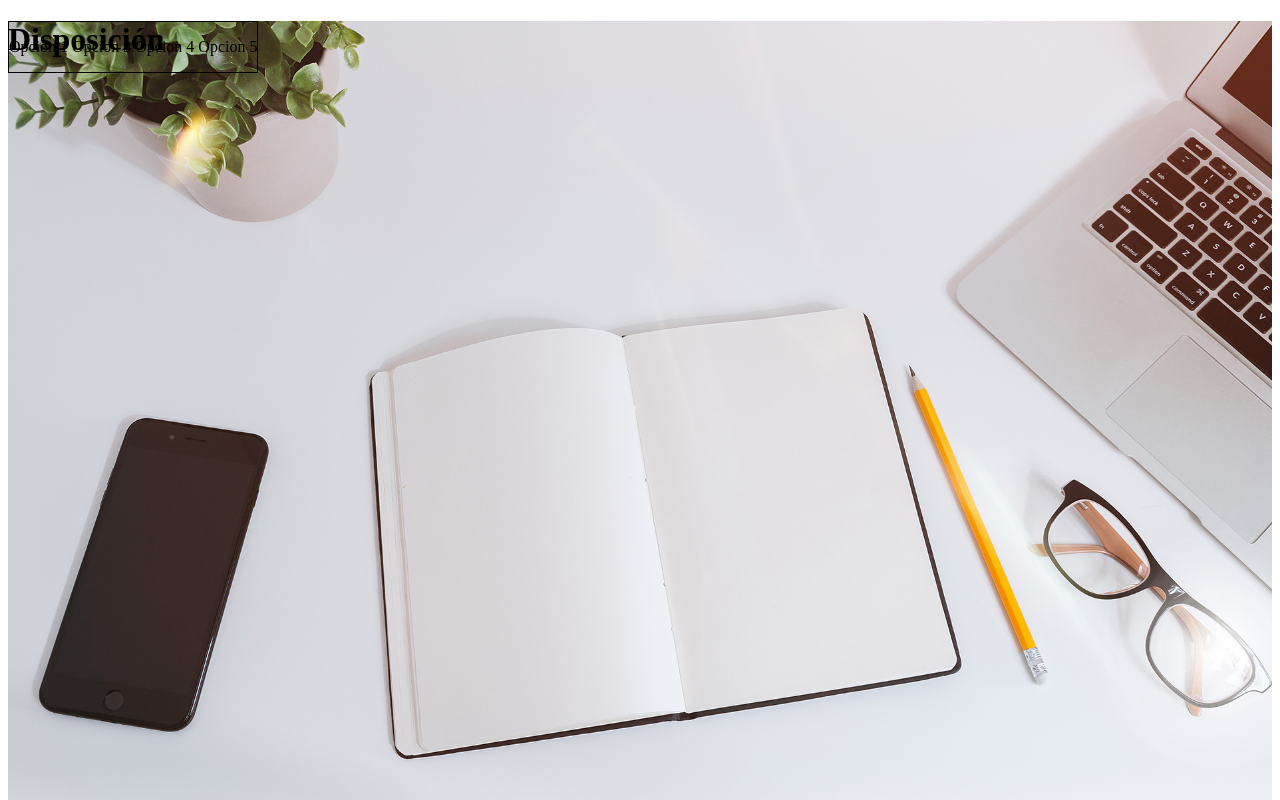
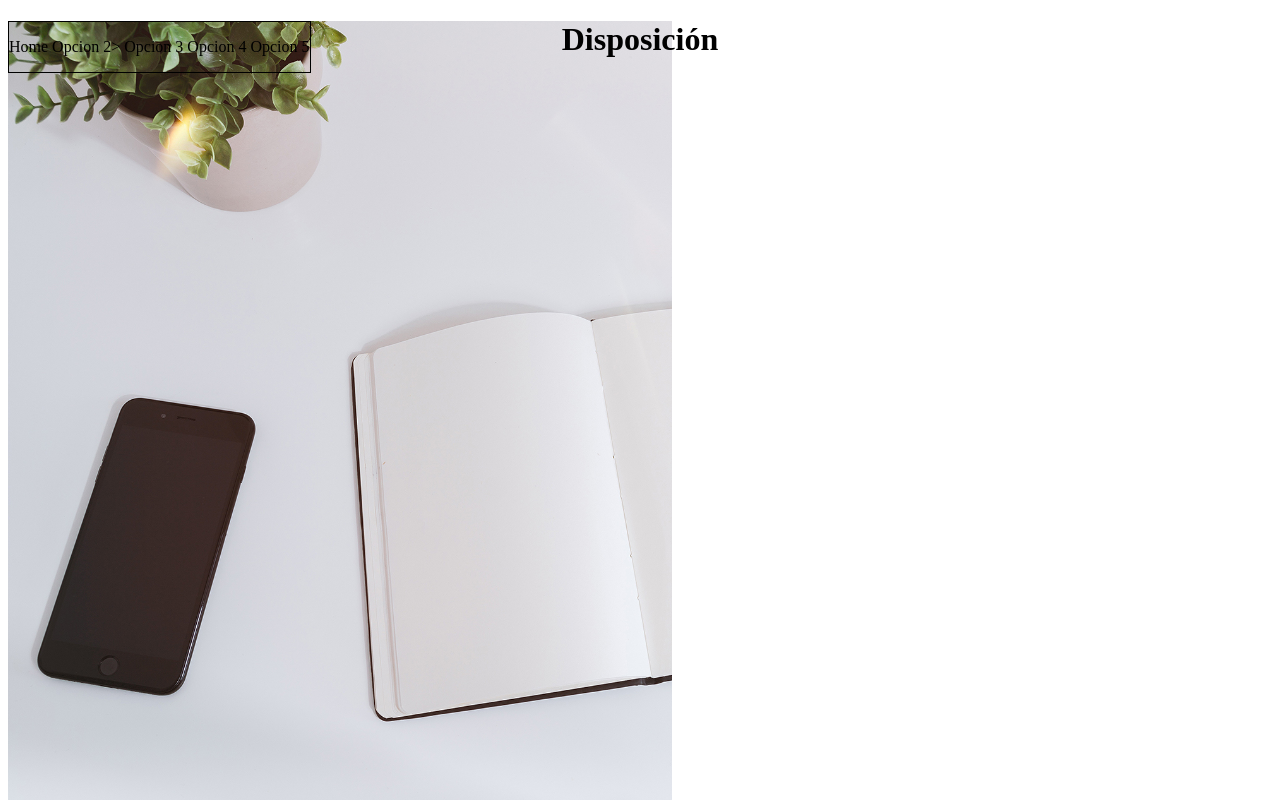
Before and after one commit to DiegoLopezSuarez/Modulo1WEB_CSS, a plain HTML site: page 10_Layout/index_10.html in a window 1280 px wide. Shown: the top 800 px of the page. Drawn offline with Linux system fonts and the light colour scheme.

Commit message:
incorporacion detalles ejercicios 11

```diff
--- a/10_Layout/CSS/styles10.css
+++ b/10_Layout/CSS/styles10.css
@@ -6,13 +6,27 @@
 }
 
 header
-{ background-image: url('../assets/home-bg.jpg');
+{   position: relative;
+    height:100vh ;
+
+}
+
+div {
+    position: absolute;
+    display: block;
+    background-image: url('../assets/home-bg.jpg');
     height: 100vh;
     background-repeat: no-repeat;
     background-size: cover;
 }
-div {
-    display: block
+
+h1
+{
+   position: relative;
+   clear: both;
+   text-align: center;
+   padding-top: 0;
+
 }
 
 nav
@@ -32,13 +46,9 @@ li
 {
     display: inline-block;
     clear: both;
-
 }
 
-h1
-{
-   position: relative;
-}
+
 main
 { overflow:auto;
     margin-left: 10%;
--- a/10_Layout/index_10.html
+++ b/10_Layout/index_10.html
@@ -16,10 +16,11 @@
 
 
     <header>
+        <div></div>
         <nav>
             <ul>
-                <li>Opcion 1</li>
-                <liOpcion 2></li>
+                <li><a>Home</a></li>
+                <li>Opcion 2></li>
                 <li>Opcion 3</li>
                 <li>Opcion 4</li>
                 <li>Opcion 5</li>
```
Also changed, not shown: 11_Positions/SCSS/styles11.scss (line endings or trailing spaces).
